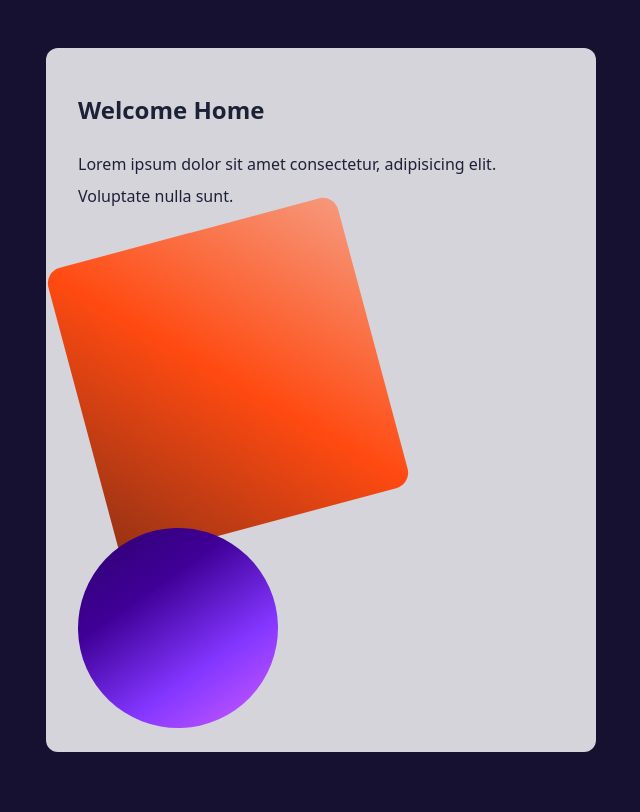
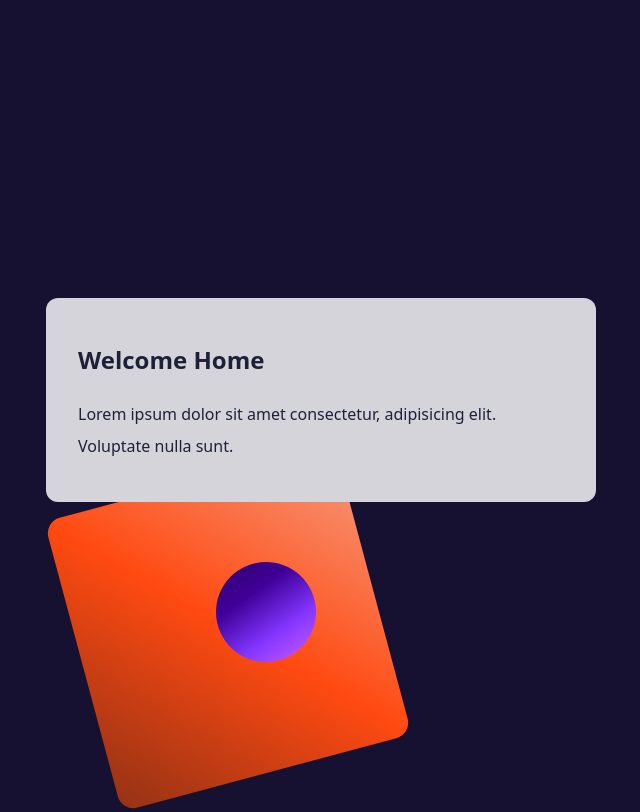
Before and after one commit to joelmebis/web-challenges, a website: page css-positioning_decoration/index.html in a window 1280 px wide. Shown: the whole page, without its empty margins (319-959 px from the left). Drawn offline with Linux system fonts and the light colour scheme.

Commit message:
resolved

```diff
--- a/css-positioning_decoration/css/styles.css
+++ b/css-positioning_decoration/css/styles.css
@@ -28,6 +28,7 @@ Hint: The z-index can also be negative!
 */
 
 .hero-card {
+  position: relative;
   max-width: 550px;
   margin-inline: auto;
   background-color: rgb(213, 212, 218);
@@ -37,6 +38,10 @@ Hint: The z-index can also be negative!
 }
 
 .blob-1 {
+  position: absolute;
+  bottom: 100;
+  left: 300;
+  z-index: -20;
   width: 300px;
   height: 300px;
   background: linear-gradient(to bottom left, #f6997d, #ff4a11, #943215);
@@ -45,8 +50,12 @@ Hint: The z-index can also be negative!
 }
 
 .blob-2 {
-  width: 200px;
-  height: 200px;
+  position: absolute;
+  bottom: -160px;
+  right: 280px;
+  z-index: -10;
+  width: 100px;
+  height: 100px;
   background: linear-gradient(
     to bottom left,
     #2e016d,
```
